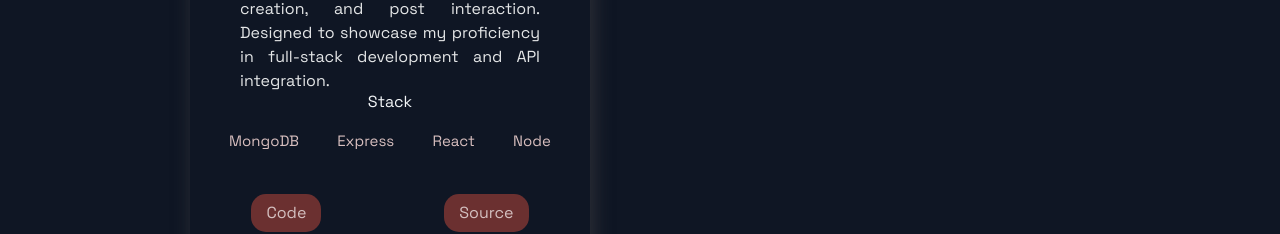
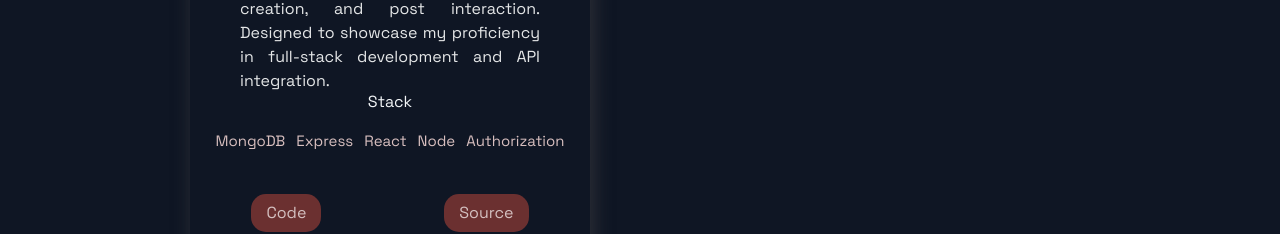
Before and after one commit to ahmedosmandev/Portfolio, a Next.js app: page / in a window 1280 px wide. Shown: the part 2512-2746 px from the top of the page. Built offline with nearby package versions, Linux system fonts and the light colour scheme.

Commit message:
Fixing images not displaying on website

```diff
--- a/src/constants/constants.js
+++ b/src/constants/constants.js
@@ -23,7 +23,7 @@ export const projects = [
     title: "Communiverse - In Progress",
     description:
       "Communiverse: A full-stack social media app built using the MERN stack. Features user authentication, post creation, and post interaction. Designed to showcase my proficiency in full-stack development and API integration.",
-    tags: ["MongoDB", "Express", "React", "Node"],
+    tags: ["MongoDB", "Express", "React", "Node", "Authorization"],
     code: "https://github.com/ahmedaosman-hub/Communiverse/",
     source: "https://ahmedaosman-hub.github.io/Communiverse/",
     image: "assets/images/communiverse.png",
```
